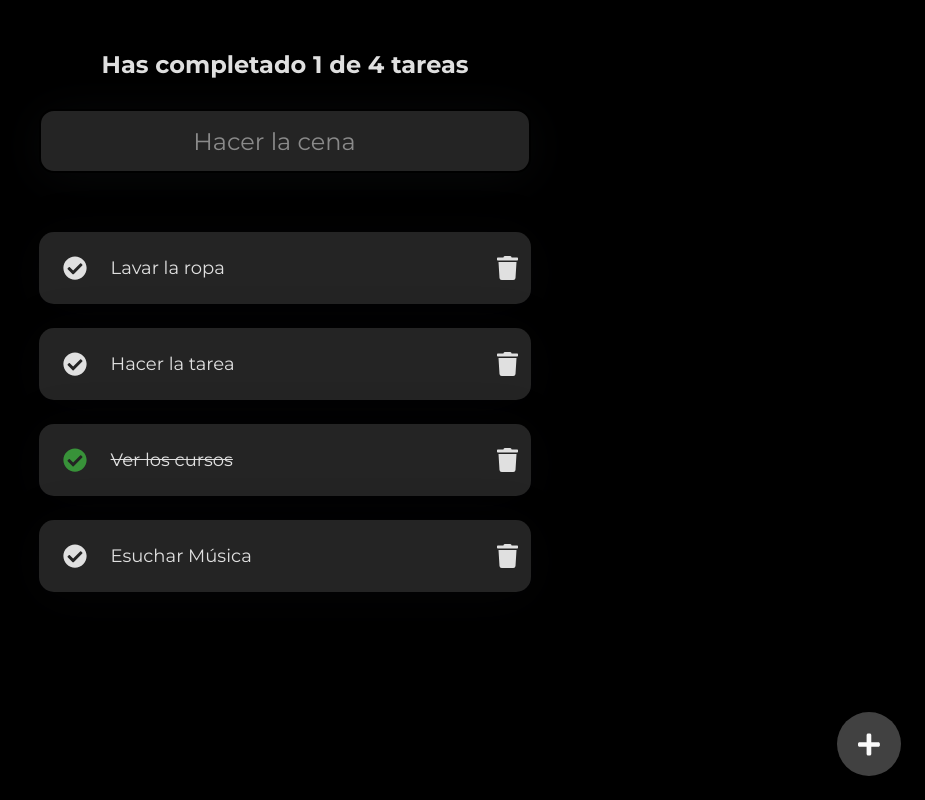
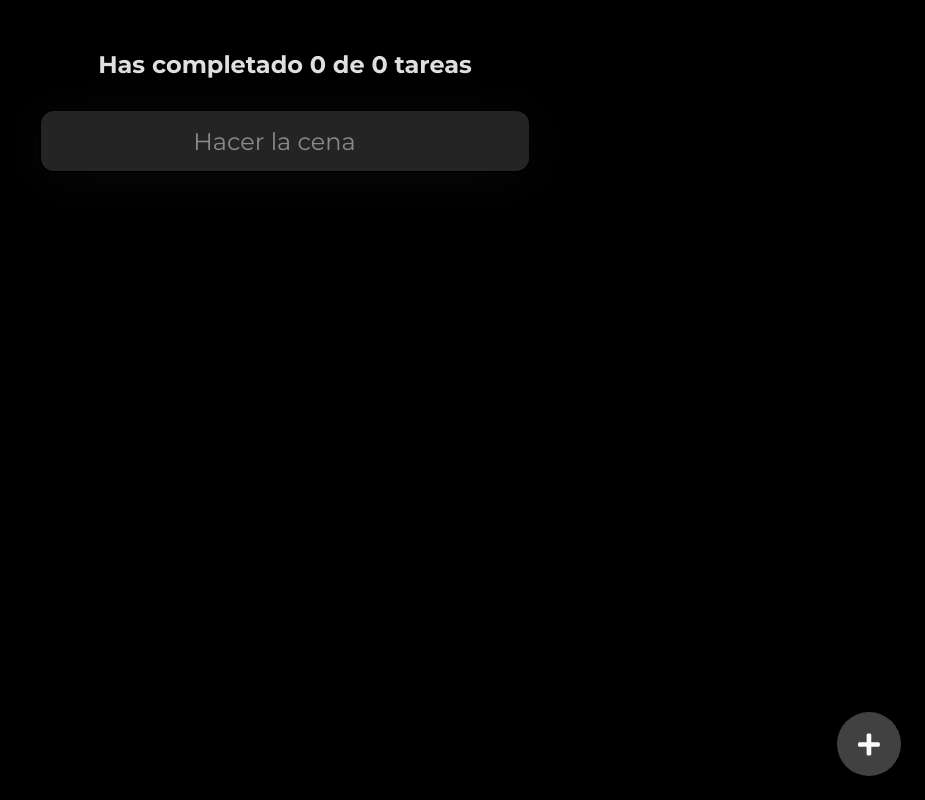
Before and after one commit to axrcode/notes-app, a React (Create React App) app: page / in a window 1280 px wide. Shown: the whole page, without its empty margins (355-1280 px from the left). Built offline with nearby package versions, Linux system fonts and the light colour scheme; the HTML template or start-up script is replaced by a standard one.

Commit message:
ADD - Persistencia de datos en localStorage

```diff
--- a/src/App.js
+++ b/src/App.js
@@ -7,21 +7,33 @@ import {CreateTaskButton} from './components/CreateTaskButton';
 
 import './css/styles.css';
 
-const defaultTareas = [
+/* const defaultTareas = [
   { id: 1, text: 'Lavar la ropa', completed: false },
   { id: 2, text: 'Hacer la tarea', completed: false },
   { id: 3, text: 'Ver los cursos', completed: true },
   { id: 4, text: 'Esuchar Música', completed: false },
-];
+]; */
 
 function App() {
+
+  //  CambiarLLamamos el item "Task_v1" de nuestro localStorage
+  const localStorageTasks = localStorage.getItem('Task_v1');
+  //  Variable que almacenará las tareas
+  let parsedTask;
+
+  if ( !localStorageTasks ) {
+    localStorage.setItem('Task_v1', JSON.stringify([]));
+    parsedTask = [];
+  } else {
+    parsedTask = JSON.parse( localStorageTasks );
+  }
 
   /**
    *  Declaración de los state para:
    *  - Obtener las tareas (tasks)
    *  - Valor de busqueda (searchValue)
    */
-  const [ tasks, setTasks ] = React.useState(defaultTareas);
+  const [ tasks, setTasks ] = React.useState(parsedTask);
   const [ searchValue, setSearchValue ] = React.useState('');
 
   /**
@@ -56,12 +68,22 @@ function App() {
     });
   }
 
+  /**
+   * Funcción para poder modificar los valos en el localStorage
+   * - Se utiliza el item "Task_v1" para los valores
+   */
+  const saveChangeTasks = (newTasks) => {
+    const stringifiedTasks = JSON.stringify(newTasks);
+    localStorage.setItem('Task_v1', stringifiedTasks);
+    setTasks(newTasks);
+  }
+
   const completeTask = (id) => {
     const taskIndex = tasks.findIndex(task => task.id === id);
     const newTasks = [...tasks];
     //  Cambiar el valor de la propiedad completed de la tarea
     newTasks[taskIndex].completed = true;
-    setTasks(newTasks);
+    saveChangeTasks(newTasks);
   }
 
   const deleteTask = (id) => {
@@ -69,7 +91,7 @@ function App() {
     const newTasks = [...tasks];
     //  Eliminar el elemento seleccionado
     newTasks.splice(taskIndex, 1);
-    setTasks(newTasks);
+    saveChangeTasks(newTasks);
   }
 
   return (
```
